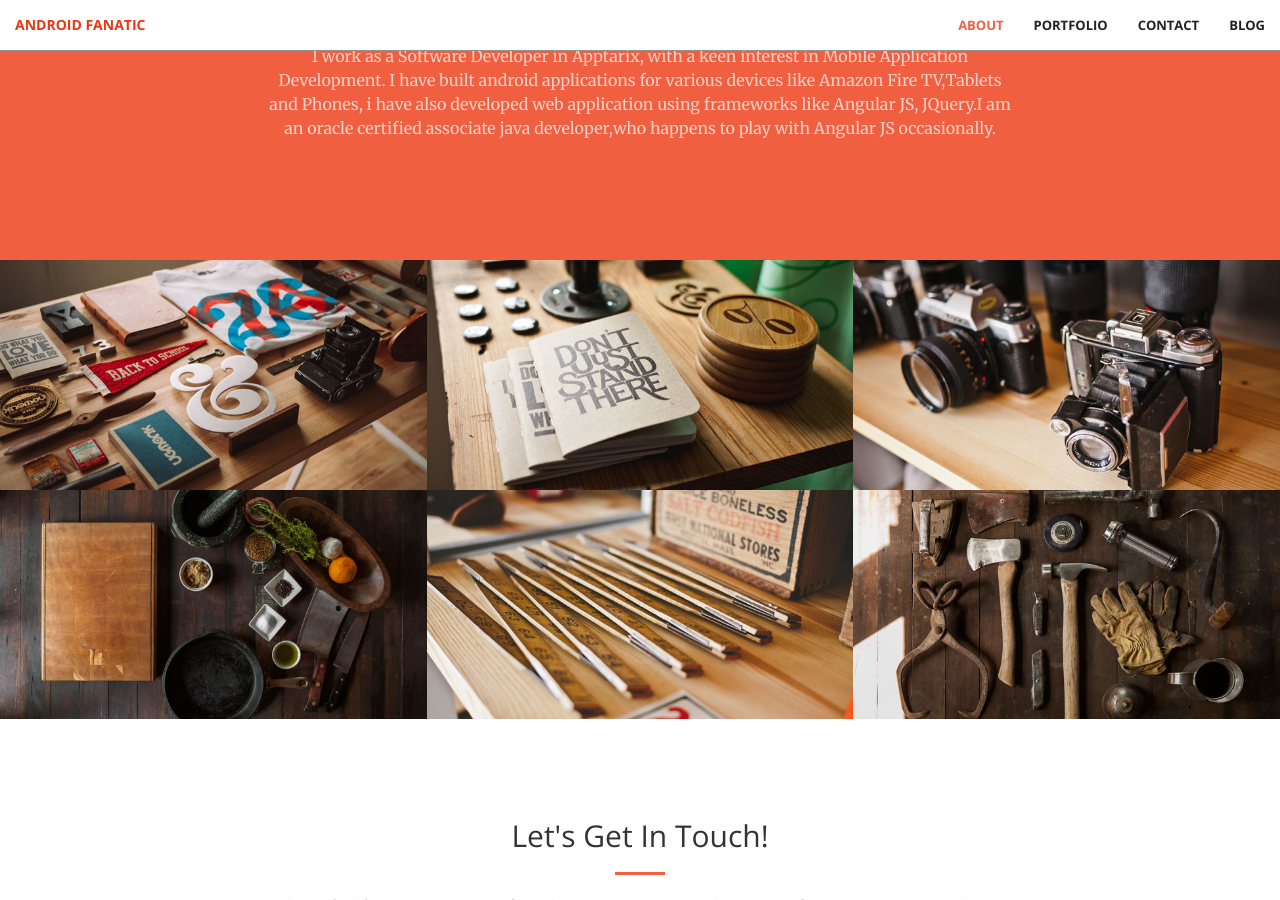
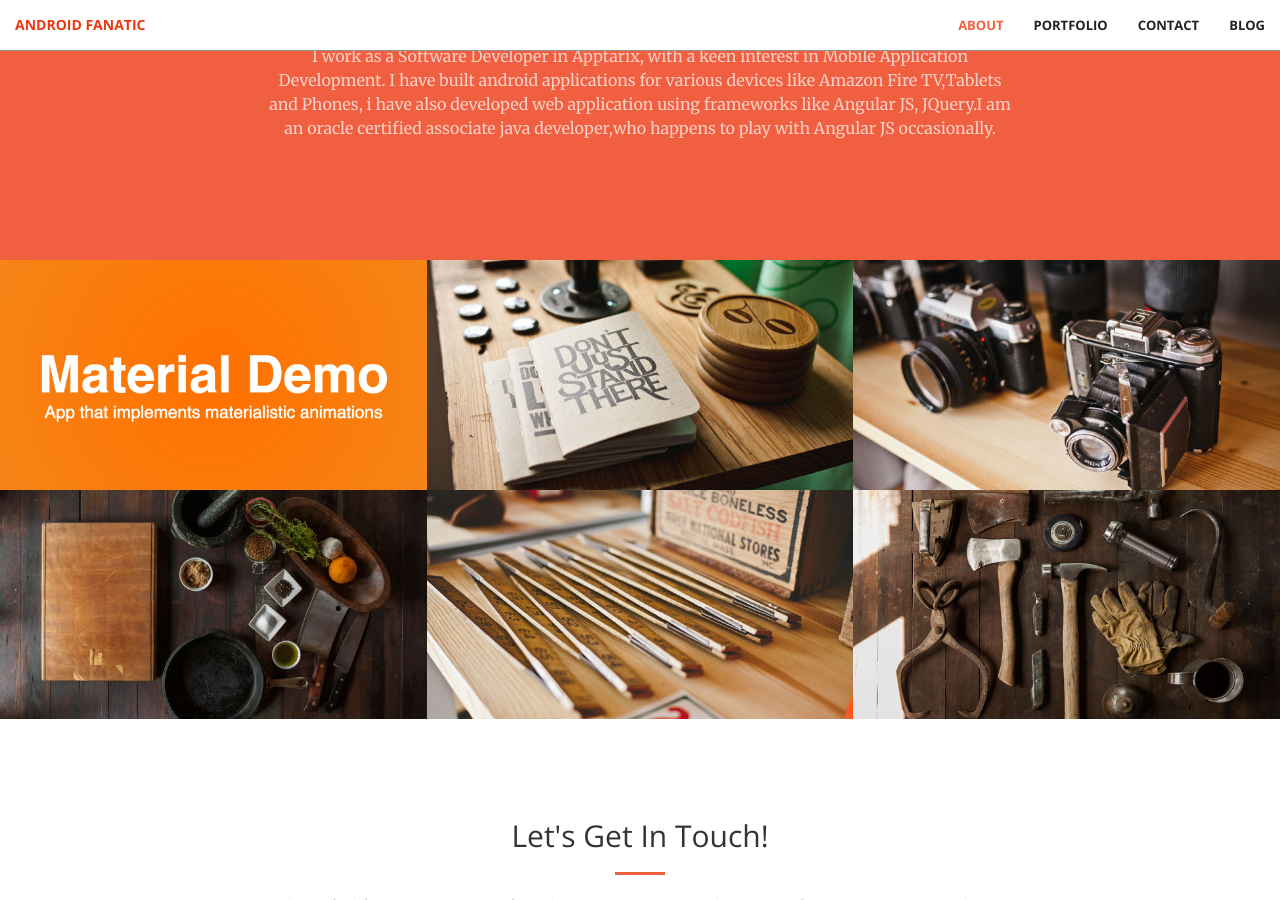
Before and after one commit to NULLPointerGuy/NULLPointerGuy.github.io, a Jekyll site: the page built from index.html, in a window 1280 px wide and 900 px high, scrolled down 1032 px. Built offline with Jekyll 4.4.1, drawn with Linux system fonts in a browser that asks for light colours; Markdown is read by kramdown in place of the engine named in the settings; the list of posts is cut into pages by our own code.

Commit message:
updated with material project

```diff
--- a/_includes/portfolio.html
+++ b/_includes/portfolio.html
@@ -2,15 +2,15 @@
     <div class="container-fluid">
         <div class="row no-gutter">
             <div class="col-lg-4 col-sm-6">
-                <a href="#" class="portfolio-box">
-                    <img src="img/portfolio/1.jpg" class="img-responsive" alt="">
+                <a href="https://github.com/callmekarthik/MaterialDemoApp" class="portfolio-box">
+                    <img src="img/portfolio/materialdemo.png" class="img-responsive" alt="">
                     <div class="portfolio-box-caption">
                         <div class="portfolio-box-caption-content">
                             <div class="project-category text-faded">
-                                Category
+                                Material design
                             </div>
                             <div class="project-name">
-                                Project 1
+                                Material Demo App
                             </div>
                         </div>
                     </div>
```
Also changed, not shown: img/portfolio/materialdemo.png (added).
